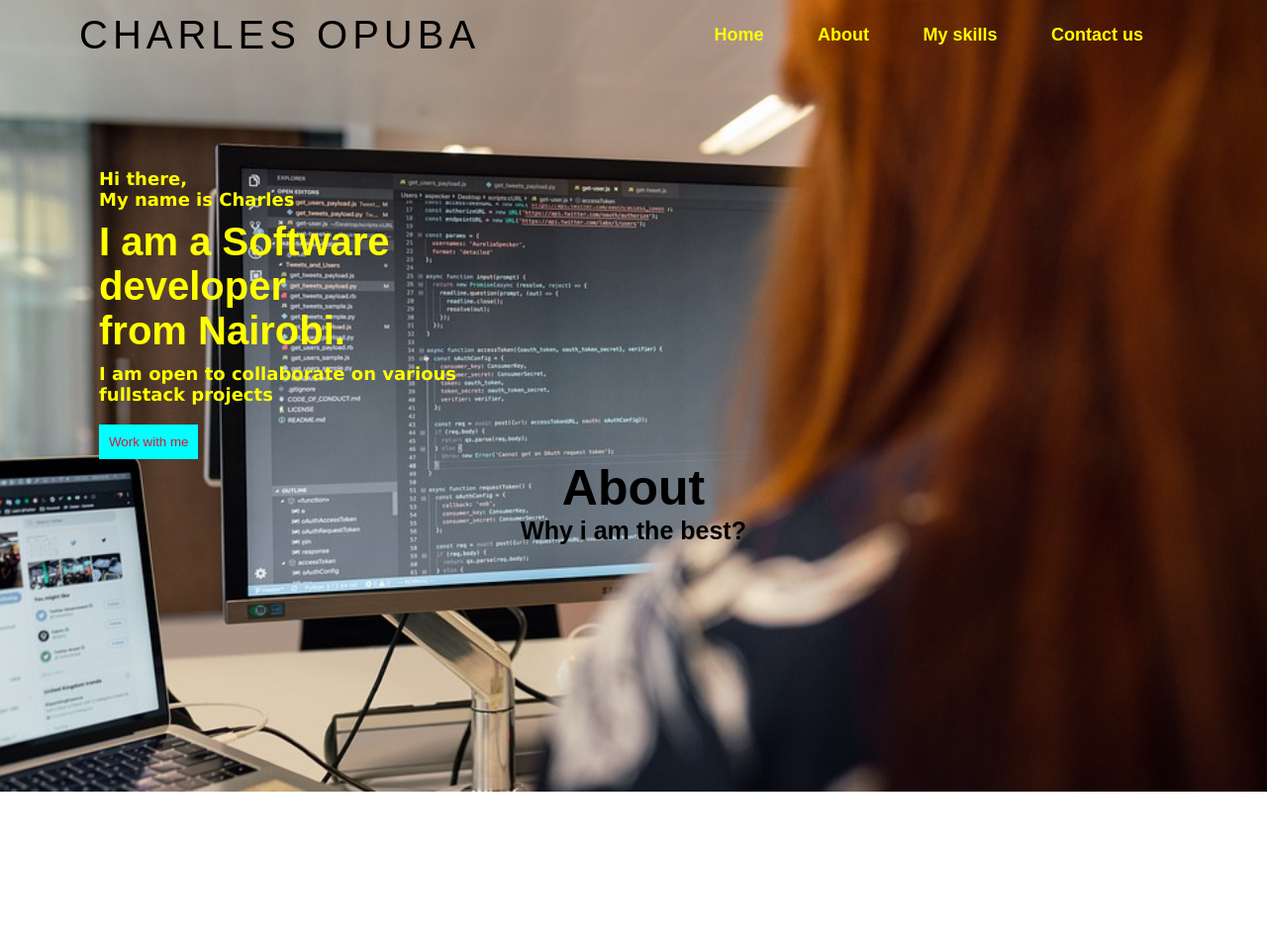
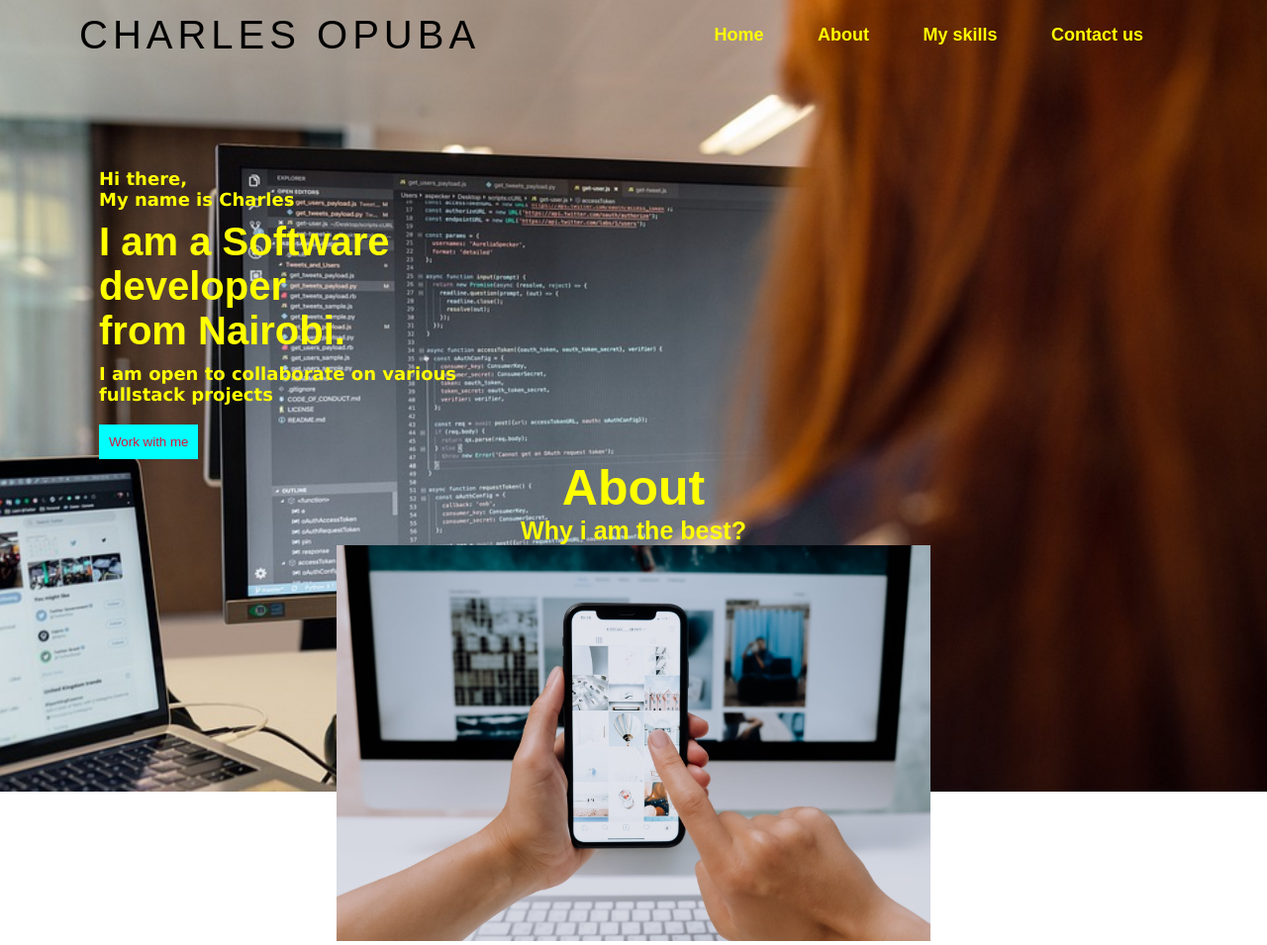
Before and after one commit to Charlesopuba/My-personal-portfolio, a plain HTML site: page index.html in a window 1280 px wide. Shown: the whole page at 99% size. Before the commit the page ends 805 px from the top, so only its background shows below. Drawn offline with Linux system fonts and the light colour scheme.

Commit message:
modified html files

```diff
--- a/index.html
+++ b/index.html
@@ -31,12 +31,17 @@
                 <h1>About</h1>
                 <p>Why i am the best?</p>
             </div>
-            <div class="col1">
-                <div class="col2">
+            <div class="about-row">
+                <div class="about left">
+                    <img src="images/pexels-photo-5082579.jpeg" alt="man photo" height="400">
+                </div>
+                <div class="about right">
 
                 </div>
-                <div class="col2">
-                    <img src="images/engineer.jpg" alt="eng photo" height="250" width="100">
+            </div>
+
+
+
                 </div>
             </div>
         </section>
--- a/styles.css
+++ b/styles.css
@@ -78,21 +78,26 @@ nav{
 }
 .section h1{
     font-size: 50px;
+    color: yellow;
 }
 .section p{
     font-size: 25px;
     font-weight: 700;
+    color: yellow;
 }
-.Aboutme{
+.about-row{
     display: flex;
     flex-wrap: wrap;
     justify-content: center;
     align-items: center;
 }
-.col1{
+.about-left{
     flex-basis: 50%;
-
 }
-.col1 img{
+.about-left img{
+    width: 100%;
     padding: 50px;
 }
+.about-right{
+    flex-basis: 50%;
+}
```
Also changed, not shown: images/man-2_720.png (added), images/pexels-photo-5082579.jpeg (added).
